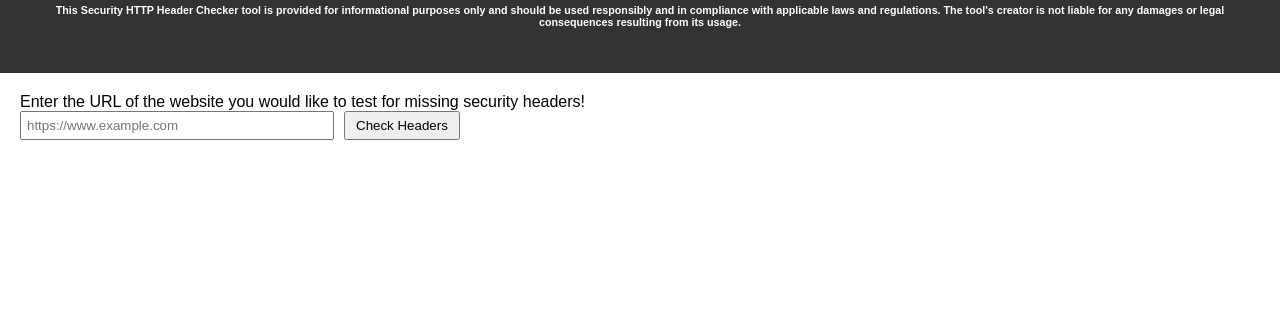
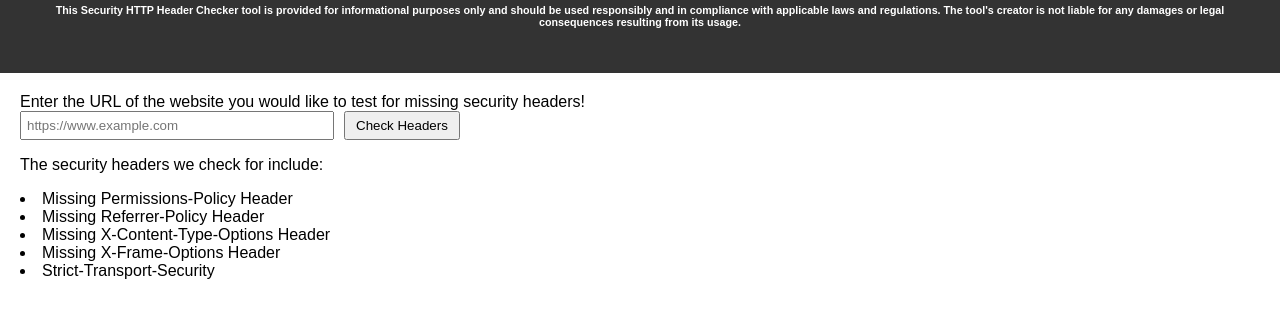
Before and after one commit to faizanH/Security-HTTP-Header-Checker, a plain HTML site: page index.html in a window 1280 px wide. Shown: the part 99-416 px from the top of the page. Drawn offline with Linux system fonts and the light colour scheme.

Commit message:
updating UI

```diff
--- a/index.html
+++ b/index.html
@@ -17,6 +17,13 @@
           <input type="text" id="url-input" placeholder="https://www.example.com">
           <button id="search-btn">Check Headers</button>
         </div>
+        <p>The security headers we check for include:
+          <li>Missing Permissions-Policy Header</li>
+          <li>Missing Referrer-Policy Header</li>
+          <li>Missing X-Content-Type-Options Header</li>
+          <li>Missing X-Frame-Options Header</li>
+          <li>Strict-Transport-Security</li>
+      </p>
       </div>
     </div>
     <div id="result-container">
```
